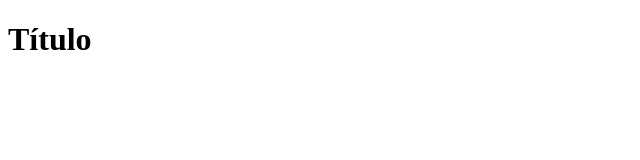
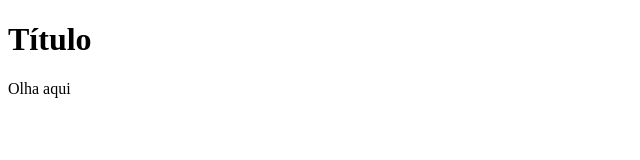
Before and after one commit to ThiagoNelsi/colearning-1, a plain HTML site: page index.html in a window 1280 px wide. Shown: the full height of the page, 0-640 px from the left. Drawn offline with Linux system fonts and the light colour scheme.

Commit message:
mensagem tonta

```diff
--- a/index.html
+++ b/index.html
@@ -10,6 +10,7 @@
 
 <body>
     <h1>Título</h1>
+    <p>Olha aqui</p>
 </body>
 
 </html>
```
